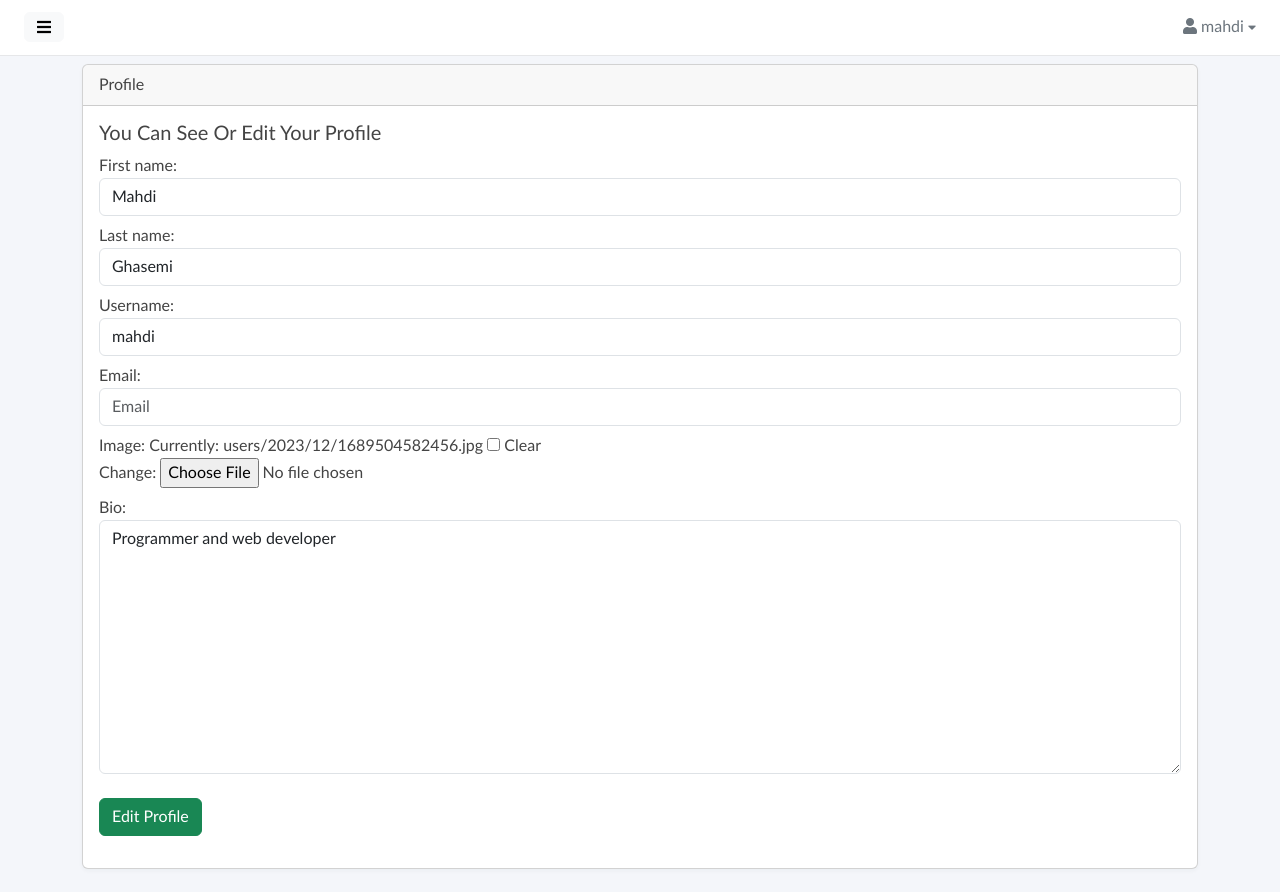
After one commit to ProdByGodfather/django-super-channels, a Django app: page /profile/ in a window 1280 px wide. The commit adds this page. Run offline with Django 5.2, Linux system fonts and the light colour scheme; a user stored in the database is signed in; data comes from the database, SQL or seed files in the repository; both versions use the stored data as it was after the commit; some libraries are stand-ins or nearby versions.

Commit message:
`v2.2.0` - Make profile form for update user data

```diff
--- a/templates/panel/base.html
+++ b/templates/panel/base.html
@@ -16,16 +16,16 @@
     <div class="wrapper">
         <nav id="sidebar" class="active">
             <div class="sidebar-header">
-                <img src="{% static 'assets/img/logo.jpg' %}" alt="Abarvision Logo" width="40px" class="app-logo">
+                <img src="{{ user.image.url }}" alt="Profile {{ user.username }}" width="40px" class="app-logo">
             </div>
             <ul class="list-unstyled components text-secondary">
                 <li>
                     <a href="{% url 'panel' %}"><i class="fas fa-home"></i> Dashboard</a>
                 </li>
 
-    {#                <li>#}
-    {#                    <a href="icons.html"><i class="fas fa-icons"></i> Icons</a>#}
-    {#                </li>#}
+                    <li>
+                        <a href="{% url 'profile' %}"><i class="fas fa-file-alt"></i>Profile</a>
+                    </li>
     {#                <li>#}
     {#                    <a href="#uielementsmenu" data-bs-toggle="collapse" aria-expanded="false" class="dropdown-toggle no-caret-down"><i class="fas fa-layer-group"></i> UI Elements</a>#}
     {#                    <ul class="collapse list-unstyled" id="uielementsmenu">#}
--- /dev/null
+++ b/templates/panel/profile.html
@@ -0,0 +1,25 @@
+{% extends 'panel/base.html' %}
+{% load static %}
+{% block title %}
+    Register
+{% endblock %}
+
+{% block content %}
+        <div class="card">
+            <div class="card-header">Profile</div>
+            <div class="card-body">
+                <h5 class="card-title">You Can See Or Edit Your Profile</h5>
+                <form accept-charset="utf-8">
+                    <div class="row g-2">
+                        {% csrf_token %}
+                        {{ form }}
+                    </div>
+                    <br>
+                    <button type="submit" class="btn btn-success">Edit Profile</button>
+                </form>
+            </div>
+        </div>
+    </div>
+
+
+{% endblock %}
--- a/users/forms.py
+++ b/users/forms.py
@@ -1,6 +1,6 @@
 from django import forms
 from users.models import User
-from django.contrib.auth.forms import UserCreationForm
+from django.contrib.auth.forms import UserCreationForm,UserChangeForm
 
 class RegisterForm(UserCreationForm):
     # fields we want to include and customize in our form
@@ -41,3 +41,40 @@ class RegisterForm(UserCreationForm):
     class Meta:
         model = User
         fields = ['first_name', 'last_name', 'username', 'email', 'password1', 'password2']
+
+
+
+class ProfileForm(UserChangeForm):
+    # fields we want to include and customize in our form
+    first_name = forms.CharField(max_length=100,
+                                 required=True,
+                                 widget=forms.TextInput(attrs={'placeholder': 'First Name',
+                                                               'class': 'form-control col-md-6',
+                                                               }))
+    last_name = forms.CharField(max_length=100,
+                                required=True,
+                                widget=forms.TextInput(attrs={'placeholder': 'Last Name',
+                                                              'class': 'form-control col-md-6',
+                                                              }))
+    username = forms.CharField(max_length=100,
+                               required=True,
+                               widget=forms.TextInput(attrs={'placeholder': 'Username',
+                                                             'class': 'form-control col-md-6',
+                                                             }))
+    email = forms.EmailField(required=False,
+                             widget=forms.EmailInput(attrs={'placeholder': 'Email',
+                                                           'class': 'form-control col-md-6',
+                                                           }))
+
+    bio = forms.CharField(max_length=255,
+                                required=False,
+                                widget=forms.Textarea(attrs={'placeholder': 'bio',
+                                                                  'class': 'form-control',
+                                                                  'data-toggle': 'bio',
+                                                                  'id': 'bio',
+                                                                  }))
+    password = None
+
+    class Meta:
+        model = User
+        fields = ['first_name', 'last_name', 'username', 'email', 'image', 'bio']
--- a/users/models.py
+++ b/users/models.py
@@ -4,3 +4,4 @@ from django.db import models
 # Create your models here.
 class User(AbstractUser):
     image = models.ImageField(upload_to='users/%Y/%m/', blank=True,null=True)
+    bio = models.TextField(max_length=255, blank=True,null=True)
--- a/users/urls.py
+++ b/users/urls.py
@@ -8,5 +8,6 @@ urlpatterns = [
     # login auth user model
     path("login/", auth_views.LoginView.as_view(template_name='chat/login.html'), name='login'),
     # register have a view
-    path('register/', views.RegisterView.as_view(), name='register')
+    path('register/', views.RegisterView.as_view(), name='register'),
+    path("profile/",views.Profile.as_view(),name='profile')
 ]
--- a/users/views.py
+++ b/users/views.py
@@ -5,7 +5,8 @@ from django.http import HttpResponseRedirect
 from django.shortcuts import render, redirect
 from django.urls import reverse_lazy
 from django.views import View
-
+from django.views.generic import UpdateView, DetailView
+from users.forms import ProfileForm
 from chat import models
 from users.forms import RegisterForm
 from users.models import User
@@ -79,3 +80,14 @@ class RegisterView(View):
             return redirect(to='/')
 
         return render(request, self.template_name, {'form': form})
+
+
+
+# Detail Profile
+class Profile(UpdateView,DetailView):
+    model = User
+    template_name = 'panel/profile.html'
+    form_class = ProfileForm
+    success_url = reverse_lazy("profile")
+    def get_object(self):
+        return User.objects.get(pk = self.request.user.pk)
```
Also changed, not shown: chat/migrations/0004_alter_message_image.py (added), db.sqlite3, users/migrations/0004_user_bio.py (added).
